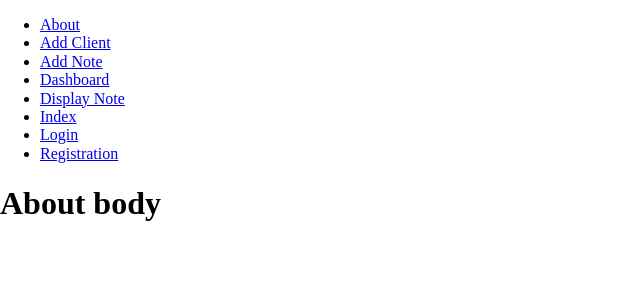
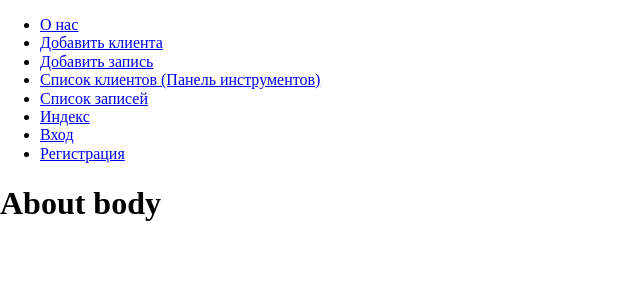
Before and after one commit to tony-against-machine/cmstheone, a Flask app: page /about in a window 1280 px wide. Shown: the top 300 px of the page, without its empty margins (0-640 px from the left). Run offline with Flask 3, Linux system fonts and the light colour scheme.

Commit message:
The menu base.html Russified

```diff
--- a/app/templates/main_html/base.html
+++ b/app/templates/main_html/base.html
@@ -16,14 +16,14 @@
     {% block header %}
     <nav>
         <ul>
-            <li><a href="{{ url_for('about') }}">About</a></li>
-            <li><a href="{{ url_for('add_client') }}">Add Client</a></li>
-            <li><a href="{{ url_for('add_note') }}">Add Note</a></li>
-            <li><a href="{{ url_for('dashboard') }}">Dashboard</a></li>
-            <li><a href="{{ url_for('display_note') }}">Display Note</a></li>
-            <li><a href="{{ url_for('index') }}">Index</a></li>
-            <li><a href="{{ url_for('login') }}">Login</a></li>
-            <li><a href="{{ url_for('registration') }}">Registration</a></li>
+            <li><a href="{{ url_for('about') }}">О нас</a></li>
+            <li><a href="{{ url_for('add_client') }}">Добавить клиента</a></li>
+            <li><a href="{{ url_for('add_note') }}">Добавить запись</a></li>
+            <li><a href="{{ url_for('dashboard') }}">Список клиентов (Панель инструментов)</a></li>
+            <li><a href="{{ url_for('display_note') }}">Список записей</a></li>
+            <li><a href="{{ url_for('index') }}">Индекс</a></li>
+            <li><a href="{{ url_for('login') }}">Вход</a></li>
+            <li><a href="{{ url_for('registration') }}">Регистрация</a></li>
         </ul>
     </nav>
     {% endblock %}
```
